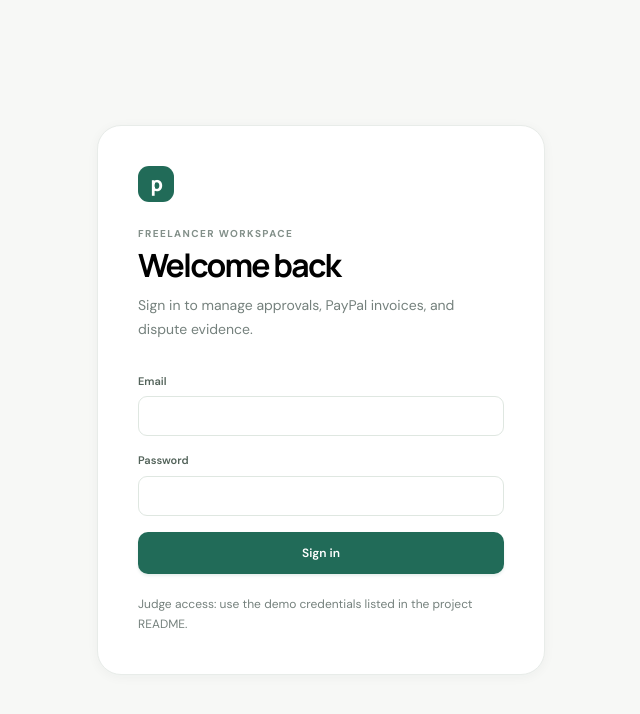
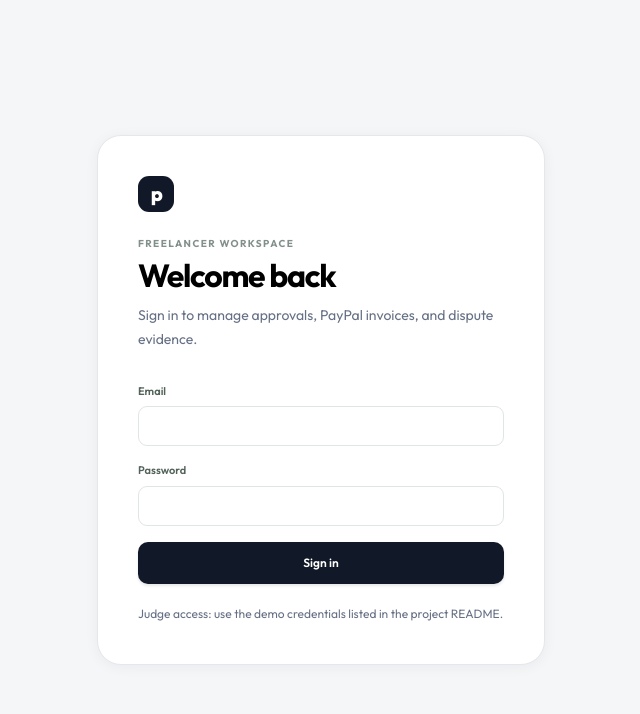
Before and after one commit to Pratheesh-555/Proof-Pay, a React (Vite) app in the folder web/: page /login in a window 1280 px wide. Shown: the top 714 px of the page, without its empty margins (319-959 px from the left). Built offline with nearby package versions, Linux system fonts and the light colour scheme; no server answers.

Commit message:
Refresh ProofPay PayPal-inspired visual theme

```diff
--- a/web/index.html
+++ b/web/index.html
@@ -3,7 +3,7 @@
   <head>
     <meta charset="UTF-8" />
     <meta name="viewport" content="width=device-width, initial-scale=1.0" />
-    <meta name="theme-color" content="#f7f8fa" />
+    <meta name="theme-color" content="#f5f6f8" />
     <meta name="description" content="ProofPay keeps freelance work, approvals, invoices, and payment evidence together." />
     <title>ProofPay — Freelancer workspace</title>
   </head>
--- a/web/src/components/layout/AppShell.jsx
+++ b/web/src/components/layout/AppShell.jsx
@@ -20,8 +20,8 @@ export default function AppShell({ user }) {
           <div className="brand-mark">p</div>
           <div><div className="text-[17px] font-bold tracking-[-0.04em]">proofpay</div><div className="text-[10px] font-semibold uppercase tracking-[0.16em] text-muted">Freelancer workspace</div></div>
         </div>
-        <div className="mx-4 mt-5 rounded-xl border border-line bg-[#fafbf9] p-3.5">
-          <div className="flex items-center gap-2"><span className="h-2 w-2 rounded-full bg-[#7fa894]"/><span className="text-xs font-semibold text-[#466357]">Sandbox environment</span></div>
+        <div className="mx-4 mt-5 rounded-xl border border-line bg-[#f8faff] p-3.5">
+          <div className="flex items-center gap-2"><span className="h-2 w-2 rounded-full bg-[#0070e0]"/><span className="text-xs font-semibold text-[#003087]">Sandbox environment</span></div>
           <p className="mb-0 mt-1.5 text-[11px] leading-4 text-muted">Payments and dispute actions are simulated with PayPal Sandbox.</p>
         </div>
         <nav className="mt-8 flex-1 px-3">
--- a/web/src/styles.css
+++ b/web/src/styles.css
@@ -1,38 +1,39 @@
-@import url('https://fonts.googleapis.com/css2?family=DM+Sans:wght@400;500;600;700&family=Manrope:wght@400;500;600;700;800&display=swap');
+@import url('https://fonts.googleapis.com/css2?family=Outfit:wght@400;500;600;700;800&display=swap');
 @tailwind base;
 @tailwind components;
 @tailwind utilities;
 
-:root { font-family: 'DM Sans', ui-sans-serif, system-ui, sans-serif; font-synthesis: none; text-rendering: optimizeLegibility; }
+:root { font-family: 'Outfit', ui-sans-serif, system-ui, sans-serif; font-synthesis: none; text-rendering: optimizeLegibility; }
 * { box-sizing: border-box; }
 body { margin: 0; min-width: 320px; }
-.brand-mark { display:flex; height:36px; width:36px; align-items:center; justify-content:center; border-radius:11px; background:#216b58; color:#fff; font-family:Manrope,sans-serif; font-size:20px; font-weight:800; letter-spacing:-.08em; }
+.brand-mark { display:flex; height:36px; width:36px; align-items:center; justify-content:center; border-radius:11px; background:#111827; color:#fff; font-family:Outfit,sans-serif; font-size:20px; font-weight:800; letter-spacing:-.08em; }
 .nav-item { display:flex; align-items:center; gap:12px; border-radius:10px; padding:10px 12px; color:#64716b; font-size:12px; font-weight:500; transition:background .15s,color .15s; }
 .nav-item:hover { background:#f7f9f7; color:#263630; }
-.nav-item-active { background:#edf5f0; color:#205c4b; font-weight:600; }
+.nav-item-active { background:#eaf2ff; color:#003087; font-weight:600; }
 .nav-icon { display:flex; width:18px; justify-content:center; color:#819089; font-size:16px; line-height:1; }
-.nav-item-active .nav-icon { color:#216b58; }
+.nav-item-active .nav-icon { color:#0070e0; }
 .avatar { display:flex; height:34px; width:34px; align-items:center; justify-content:center; border-radius:50%; background:#e9eee9; color:#486154; font-size:10px; font-weight:700; }
 .icon-button { display:flex; height:34px; width:34px; align-items:center; justify-content:center; border:1px solid #e8ece9; border-radius:10px; background:#fff; color:#65716b; font-size:17px; }
 .help-button { border:0; background:transparent; color:#53615a; font-size:11px; font-weight:600; }
 .eyebrow { margin:0; color:#83908a; font-size:10px; font-weight:700; letter-spacing:.14em; }
-.page-title { margin:5px 0 0; font-family:Manrope,'DM Sans',sans-serif; font-size:clamp(25px,3vw,32px); font-weight:700; letter-spacing:-.055em; line-height:1.2; }
-.wave { display:inline-block; margin-left:2px; color:#c49348; font-size:19px; vertical-align:middle; }
-.primary-button { display:inline-flex; align-items:center; justify-content:center; border:0; border-radius:10px; background:#216b58; padding:10px 15px; color:#fff; font-size:12px; font-weight:600; box-shadow:0 2px 3px #216b581b; }
+.page-title { margin:5px 0 0; font-family:Outfit,ui-sans-serif,sans-serif; font-size:clamp(25px,3vw,32px); font-weight:700; letter-spacing:-.04em; line-height:1.2; }
+.wave { display:inline-block; margin-left:2px; color:#0070e0; font-size:19px; vertical-align:middle; }
+.primary-button { display:inline-flex; align-items:center; justify-content:center; border:0; border-radius:10px; background:#111827; padding:10px 15px; color:#fff; font-size:12px; font-weight:600; box-shadow:0 2px 3px #1118271b; transition:background .15s,transform .15s; }
+.primary-button:hover:not(:disabled) { background:#003087; }
 .primary-button:disabled { cursor:not-allowed; opacity:.72; }
 .secondary-button { display:inline-flex; align-items:center; justify-content:center; border:1px solid #e1e8e3; border-radius:10px; background:#fff; padding:9px 13px; color:#43534a; font-size:12px; font-weight:600; transition:background .15s,border-color .15s; }
 .secondary-button:hover { background:#f8faf8; border-color:#cddbd2; }
 .secondary-button:disabled { cursor:not-allowed; opacity:.6; }
 .field-label { display:flex; flex-direction:column; gap:7px; color:#53635a; font-size:11px; font-weight:600; }
 .field-input { width:100%; border:1px solid #dfe7e1; border-radius:9px; background:#fff; padding:10px 11px; color:#263630; font:inherit; font-size:12px; outline:none; }
-.field-input:focus { border-color:#6c9c82; box-shadow:0 0 0 3px #216b5814; }
+.field-input:focus { border-color:#0070e0; box-shadow:0 0 0 3px #0070e01a; }
 .field-input::placeholder { color:#a3ada7; }
 .field-input:disabled { background:#f4f6f4; color:#7c8982; }
 .metric-icon { display:flex; height:30px; width:30px; align-items:center; justify-content:center; border-radius:9px; font-size:13px; font-weight:700; }
-.metric-green { background:#edf5ef; color:#4f8d68; }.metric-sand { background:#f8f2e8; color:#a77c3c; }.metric-blue { background:#eef3f8; color:#6a829e; }.metric-rose { background:#f7efed; color:#ad7668; }
+.metric-green { background:#eaf2ff; color:#003087; }.metric-sand { background:#f0f2f7; color:#344054; }.metric-blue { background:#eaf7ff; color:#0070e0; }.metric-rose { background:#f7efed; color:#ad7668; }
 .status-pill { display:inline-flex; align-items:center; gap:6px; white-space:nowrap; border-radius:99px; padding:5px 8px; font-size:10px; font-weight:600; }
 .status-dot { height:6px; width:6px; border-radius:50%; background:currentColor; }
 .status-paid { background:#edf5ef; color:#4f8061; }.status-review { background:#fbf4e8; color:#a47c3f; }.status-progress { background:#f0f2f1; color:#6f7c75; }
-.proofpay-grid { --ag-font-family:'DM Sans',sans-serif; --ag-font-size:11px; --ag-header-font-size:9px; --ag-header-font-weight:700; --ag-header-foreground-color:#89948e; --ag-foreground-color:#39463f; --ag-border-color:transparent; --ag-row-border-color:#edf0ee; --ag-background-color:#fff; --ag-header-background-color:#fcfdfc; --ag-odd-row-background-color:#fff; --ag-grid-size:6px; }
+.proofpay-grid { --ag-font-family:'Outfit',ui-sans-serif,sans-serif; --ag-font-size:11px; --ag-header-font-size:9px; --ag-header-font-weight:700; --ag-header-foreground-color:#667085; --ag-foreground-color:#101828; --ag-border-color:transparent; --ag-row-border-color:#edf0f4; --ag-background-color:#fff; --ag-header-background-color:#fafbfc; --ag-odd-row-background-color:#fff; --ag-grid-size:6px; }
 .proofpay-grid .ag-header-cell-label { letter-spacing:.08em; }.proofpay-grid .ag-cell { display:flex; align-items:center; }
 @media (max-width:640px) { .proofpay-grid { --ag-font-size:10px; } }
--- a/web/tailwind.config.js
+++ b/web/tailwind.config.js
@@ -4,14 +4,14 @@ export default {
   theme: {
     extend: {
       colors: {
-        ink: '#17211f',
-        muted: '#75817d',
-        canvas: '#f7f8f6',
-        line: '#e8ece9',
-        brand: { DEFAULT: '#216b58', dark: '#174d40', soft: '#e6f2ed' },
+        ink: '#101828',
+        muted: '#667085',
+        canvas: '#f5f6f8',
+        line: '#e5e7eb',
+        brand: { DEFAULT: '#0070e0', dark: '#003087', soft: '#eaf2ff' },
       },
-      boxShadow: { panel: '0 2px 12px rgba(25, 46, 39, 0.045)' },
-      fontFamily: { sans: ['Inter', 'ui-sans-serif', 'system-ui', 'sans-serif'] },
+      boxShadow: { panel: '0 2px 14px rgba(16, 24, 40, 0.05)' },
+      fontFamily: { sans: ['Outfit', 'ui-sans-serif', 'system-ui', 'sans-serif'] },
     },
   },
   plugins: [],
```
